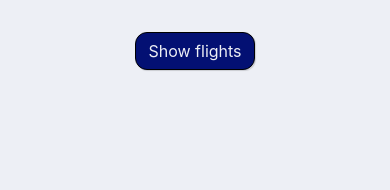
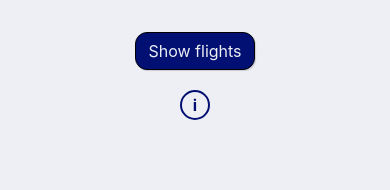
Before and after one commit to JaakkoMal/learningdemo, a React Native app: screen /Travel in a window 390 px wide. Shown: the part 244-434 px from the top of the page. Built offline with nearby package versions, Linux system fonts and the light colour scheme.

Commit message:
info-button
Info button added

```diff
--- a/Styles.js
+++ b/Styles.js
@@ -110,5 +110,46 @@ export default StyleSheet.create({
       buttonText: {
         fontSize: 16,
         color: '#edeff5'
+      },
+      infoButton: {
+        margin: 20,
+        justifyContent: 'center',
+        alignItems: 'center',
+        width: 30,
+        height: 30,
+        borderColor: '#031073',
+        borderWidth: 2,
+        borderRadius: 50
+      },
+      infoButtonText: {
+        fontSize: 16,
+        fontWeight: 'bold',
+        color: '#031073'
+      },
+      centeredView: {
+        flex: 1,
+        justifyContent: 'center',
+        alignItems: 'center',
+      },
+      modalView: {
+        margin: 20,
+        padding: 20,
+        backgroundColor: '#fff',
+        alignItems: 'center',
+        shadowColor: '#000',
+        shadowOffset: {width: 0, height: 2},
+        shadowOpacity: 0.25,
+        shadowRadius: 4,
+        elevation: 5
+      },
+      modalCloseButton: {
+        justifyContent: 'center',
+        alignItems: 'center',
+        borderBottomWidth: 1
+      },
+      modalCloseButtonText: {
+        fontSize: 16,
+        color: '#031073',
+        paddingTop: 20
       }
 })
--- /dev/null
+++ b/components/InfoButton.js
@@ -0,0 +1,11 @@
+import { View, Text } from 'react-native'
+import React from 'react'
+import styles from '../Styles'
+
+export default function CustomButton({pressed}) {
+  return (
+    <View style={[styles.infoButton, pressed && {backgroundColor: '#000000'}]}>
+      <Text style={styles.infoButtonText}>i</Text>
+    </View>
+  )
+}
--- a/components/TravelScreen.js
+++ b/components/TravelScreen.js
@@ -1,11 +1,13 @@
-import { View, Text, TextInput, Button, Pressable } from 'react-native'
+import { View, Text, TextInput, Modal, Alert, Pressable } from 'react-native'
 import React, { useState } from 'react'
 import styles from '../Styles'
 import CustomButton from './CustomButton'
+import InfoButton from './InfoButton'
 
 export default function TravelScreen({navigation}) {
 
   const [airport, setAirport] = useState('')
+  const [showInfo, setShowInfo] = useState(false)
 
   return (
     <View style={styles.container}>
@@ -16,6 +18,25 @@ export default function TravelScreen({navigation}) {
         <Pressable onPress={() => navigation.navigate('TravelList', {airport : airport})}>
             {(state) => <CustomButton pressed={state.pressed} buttonText="Show flights"/>}
         </Pressable>
+        <Pressable onPress={() => setShowInfo(true)}>
+          {(state) => <InfoButton pressed={state.pressed} />}
+        </Pressable>
+        <Modal
+          animationType='slide'
+          transparent={true}
+          visible={showInfo}
+        >
+          <View style={styles.centeredView}>
+            <View style={styles.modalView}>
+              <Text style={styles.flightInfoText}>
+                Type in the IATA code of a Finavia airport to see scheduled departing flights for the day or leave the field empty to see all departing flights from all Finavia airports for the day.
+              </Text>
+              <Pressable style={styles.modalCloseButton} onPress={() => setShowInfo(!showInfo)}>
+                <Text style={styles.modalCloseButtonText}>close</Text>
+              </Pressable>
+            </View>
+          </View>
+        </Modal>
     </View>
   )
 }
```
